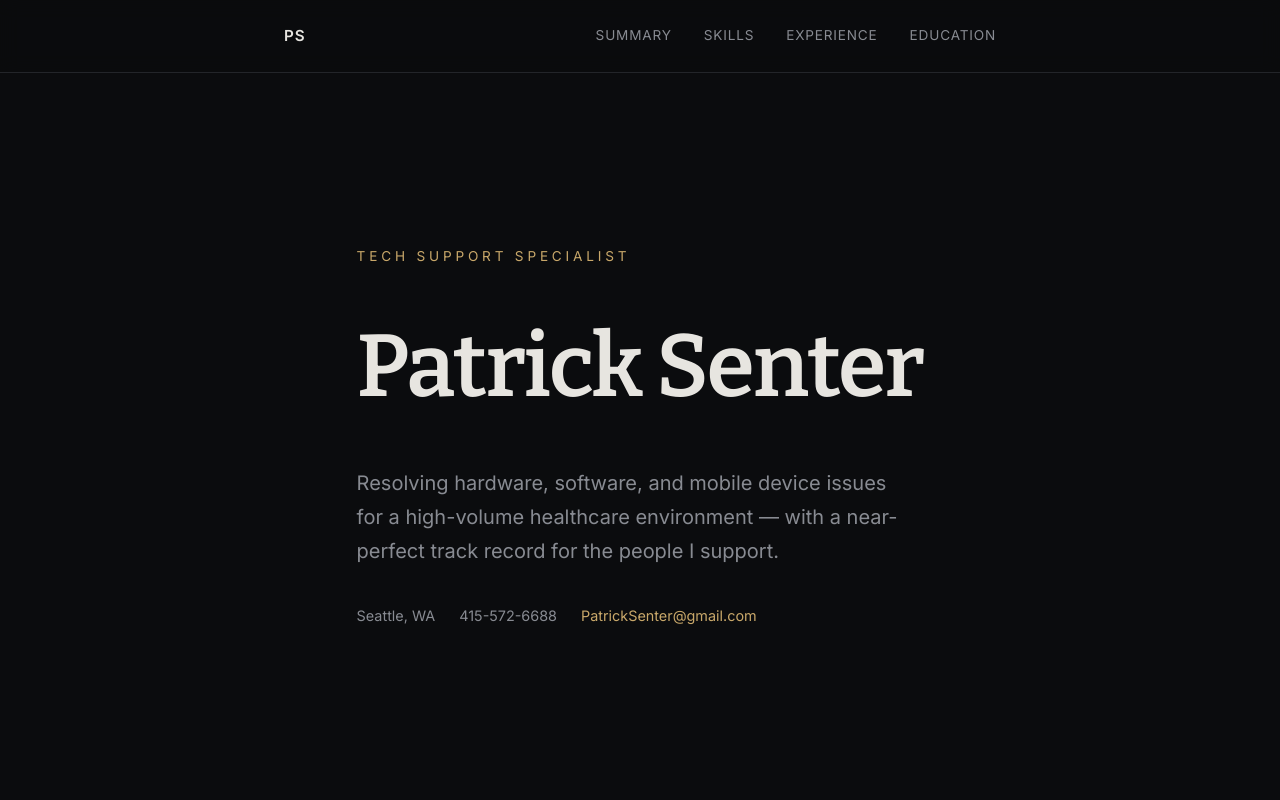
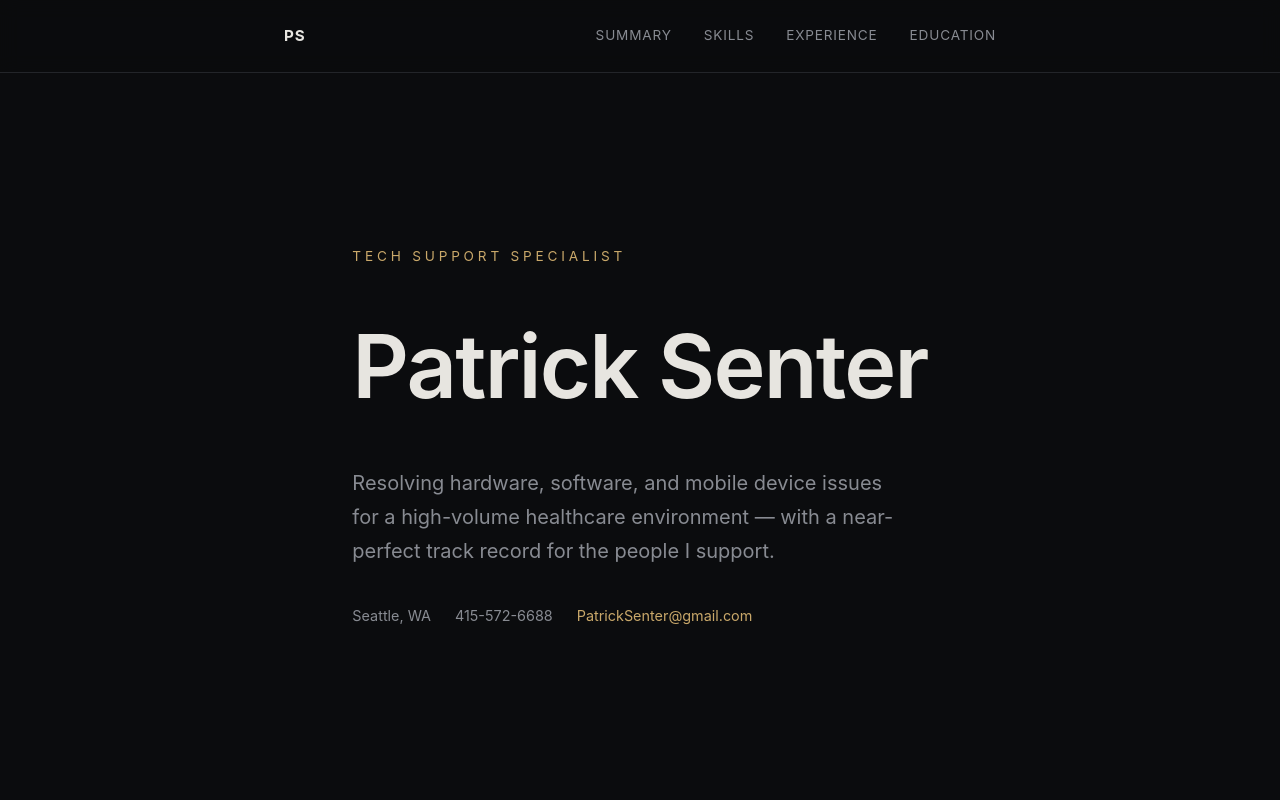
Before and after one commit to patricksenter/patricksenter.github.io, a React (Vite) app: page / in a window 1280 px wide. Shown: the top 800 px of the page. Built offline with nearby package versions, Linux system fonts and the light colour scheme.

Commit message:
Revert "Add Pitchfork-inspired serif/sans font pairing (Bitter + Inter)"
This reverts commit ee9bfee6b1a8df961f4a1a9661c4219bd5f49fa3.

```diff
--- a/index.html
+++ b/index.html
@@ -4,12 +4,6 @@
     <meta charset="UTF-8" />
     <link rel="icon" type="image/svg+xml" href="/favicon.svg" />
     <meta name="viewport" content="width=device-width, initial-scale=1.0" />
-    <link rel="preconnect" href="https://fonts.googleapis.com" />
-    <link rel="preconnect" href="https://fonts.gstatic.com" crossorigin />
-    <link
-      href="https://fonts.googleapis.com/css2?family=Bitter:ital,wght@0,400;0,600;0,700;1,400&family=Inter:wght@400;500;600&display=swap"
-      rel="stylesheet"
-    />
     <title>Patrick Senter | Tech Support Specialist</title>
   </head>
   <body>
--- a/src/index.css
+++ b/src/index.css
@@ -14,13 +14,9 @@ html {
 body {
   background: #0b0c0e;
   color: #e7e5e0;
-  font-family: "Inter", -apple-system, BlinkMacSystemFont, "Segoe UI", Helvetica, Arial, sans-serif;
+  font-family: -apple-system, BlinkMacSystemFont, "Segoe UI", Helvetica, Arial, sans-serif;
   line-height: 1.7;
   font-size: 16px;
-}
-
-h1, h2, h3 {
-  font-family: "Bitter", Georgia, "Times New Roman", serif;
 }
 
 a {
```
